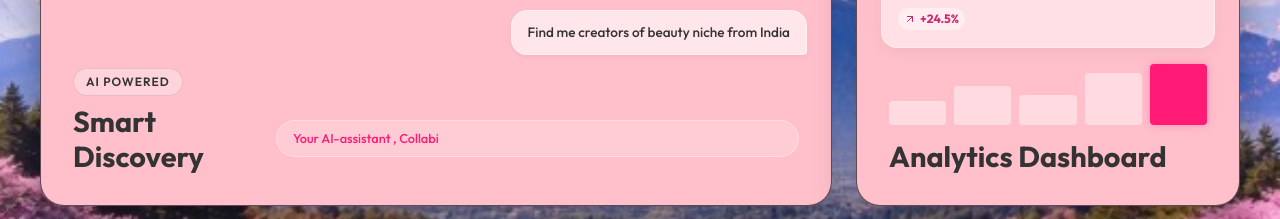
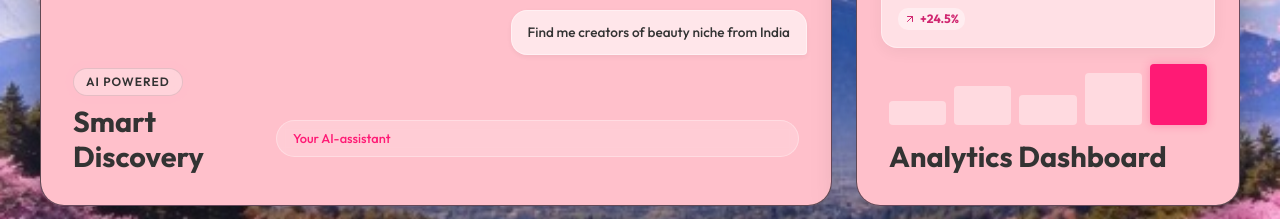
Before and after one commit to COLLABIFYY/Collabifyy, a React (Vite) app: page / in a window 1280 px wide. Shown: the part 2120-2339 px from the top of the page. Built offline with nearby package versions, Linux system fonts and the light colour scheme.

Commit message:
Update Smart Discovery placeholder text: remove 'Collabi'

```diff
--- a/src/components/Features.jsx
+++ b/src/components/Features.jsx
@@ -28,7 +28,7 @@ const SmartDiscoveryCard = ({ className = '', ...props }) => (
                 <h3>Smart Discovery</h3>
             </div>
             <div className="chat-input-area">
-                <div className="input-placeholder">Your AI-assistant , Collabi</div>
+                <div className="input-placeholder">Your AI-assistant</div>
             </div>
         </div>
     </div>
```
